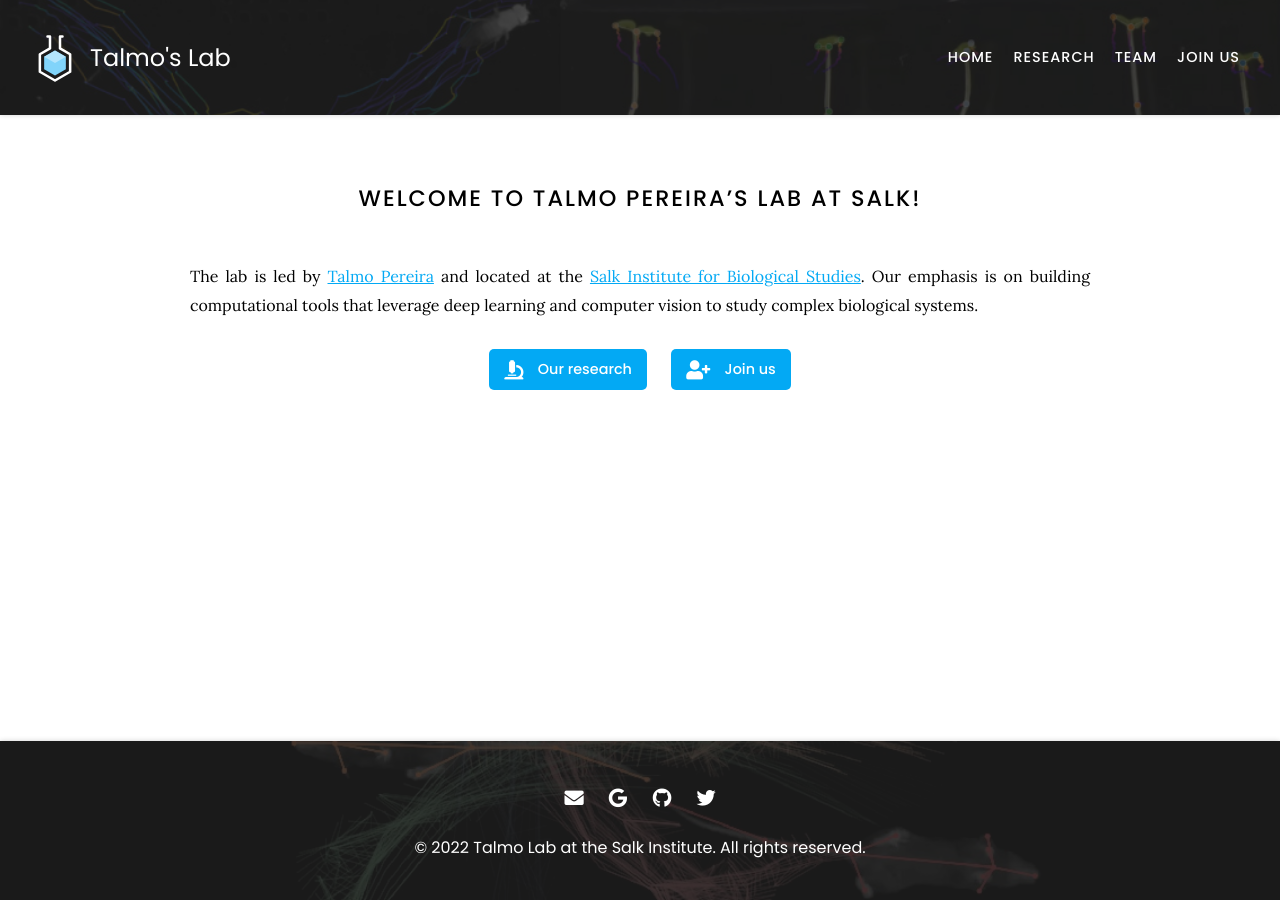
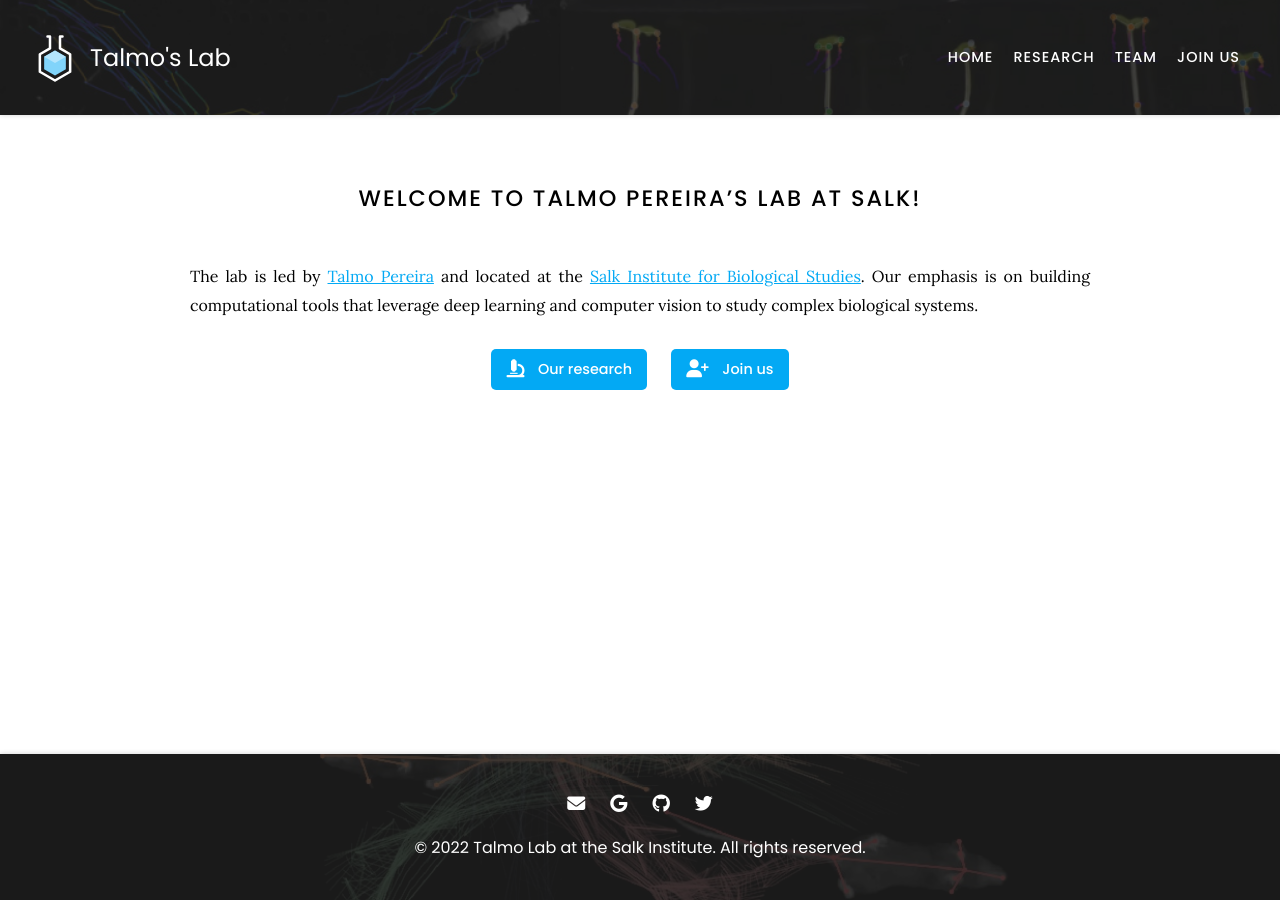
Before and after one commit to talmolab/lab-website, a Jekyll site: the page built from index.md, in a window 1280 px wide. Built offline with Jekyll 4.4.1, drawn with Linux system fonts in a browser that asks for light colours; nearby versions of some CDN libraries.

Commit message:
Update icons

```diff
--- a/_data/roles.yaml
+++ b/_data/roles.yaml
@@ -15,7 +15,7 @@
   text: Undergraduate Student
 
 programmer:
-  icon: fas fa-code-fork
+  icon: fas fa-code-compare
   text: Programmer
 
 ra:
--- a/_includes/fonts.html
+++ b/_includes/fonts.html
@@ -6,7 +6,9 @@
 />
 
 <!-- Font Awesome (icons) -->
-<link
+<!-- <link
   href="https://use.fontawesome.com/releases/v5.13.1/css/all.css"
   rel="stylesheet"
 />
+ -->
+<script src="https://kit.fontawesome.com/39ae5e0d4d.js" crossorigin="anonymous"></script>
```
